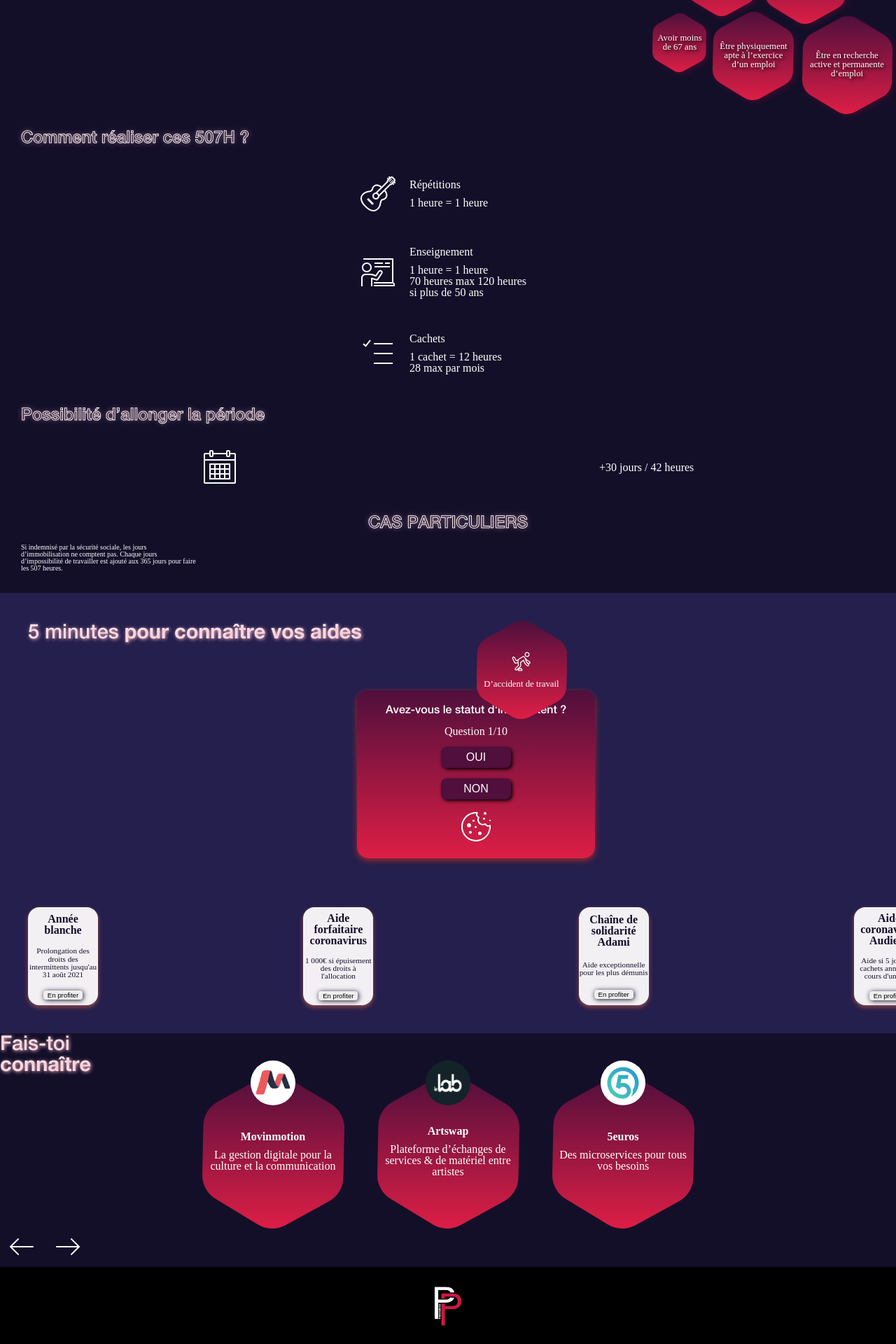
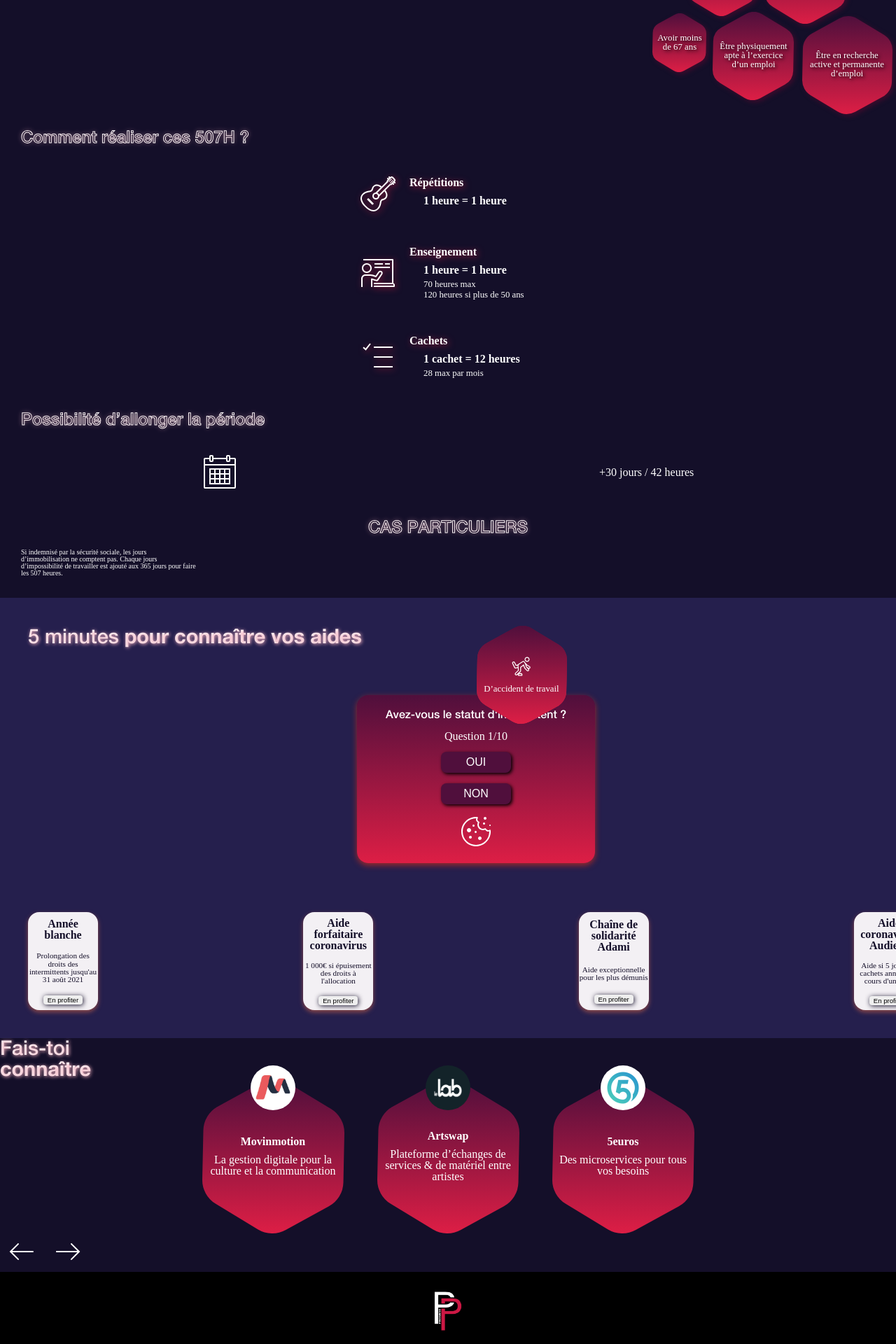
Before and after one commit to MisterAzix/vivre-intermittence, a Jekyll site: the page built from index.md, in a window 1280 px wide. Shown: the part 1213-3133 px from the top of the page at 70% size. Built offline with Jekyll 4.4.1, drawn with Linux system fonts in a browser that asks for light colours.

Commit message:
Finish howto style

```diff
--- a/_includes/pages/sections/status.html
+++ b/_includes/pages/sections/status.html
@@ -22,7 +22,7 @@
 
         <div class="howto-container">
             {% include components/howto.html icon="/assets/img/icon/icon_guitar.svg" title="Répétitions" subtitle="1 heure = 1 heure" %}
-            {% include components/howto.html icon="/assets/img/icon/icon_teacher.svg" title="Enseignement" subtitle="1 heure = 1 heure" content="70 heures max 120 heures si plus de 50 ans" %}
+            {% include components/howto.html icon="/assets/img/icon/icon_teacher.svg" title="Enseignement" subtitle="1 heure = 1 heure" content="70 heures max<br>120 heures si plus de 50 ans" %}
             {% include components/howto.html icon="/assets/img/icon/icon_tasklist.svg" title="Cachets" subtitle="1 cachet = 12 heures" content="28 max par mois" %}
         </div>
     </div>
--- a/_sass/components/_howto.scss
+++ b/_sass/components/_howto.scss
@@ -7,11 +7,32 @@
     margin: 10px 0;
     width: 250px;
 
+    img {
+        filter: drop-shadow(2px 2px 5px #da1d43a9);
+    }
+
     .howto-text-container {
         padding-left: 20px;
 
         h4 {
             padding-bottom: 10px;
+            font-size: 1rem;
+            font-weight: bold;
+            filter: drop-shadow(2px 2px 5px #da1d43a9);
+        }
+
+        h5 {
+            font-weight: bold;
+            padding-bottom: 5px;
+        }
+
+        p {
+            font-size: 0.8rem;
+            line-height: 15px;
+        }
+
+        .howto-sub-content {
+            padding-left: 20px;
         }
     }
 }
```
